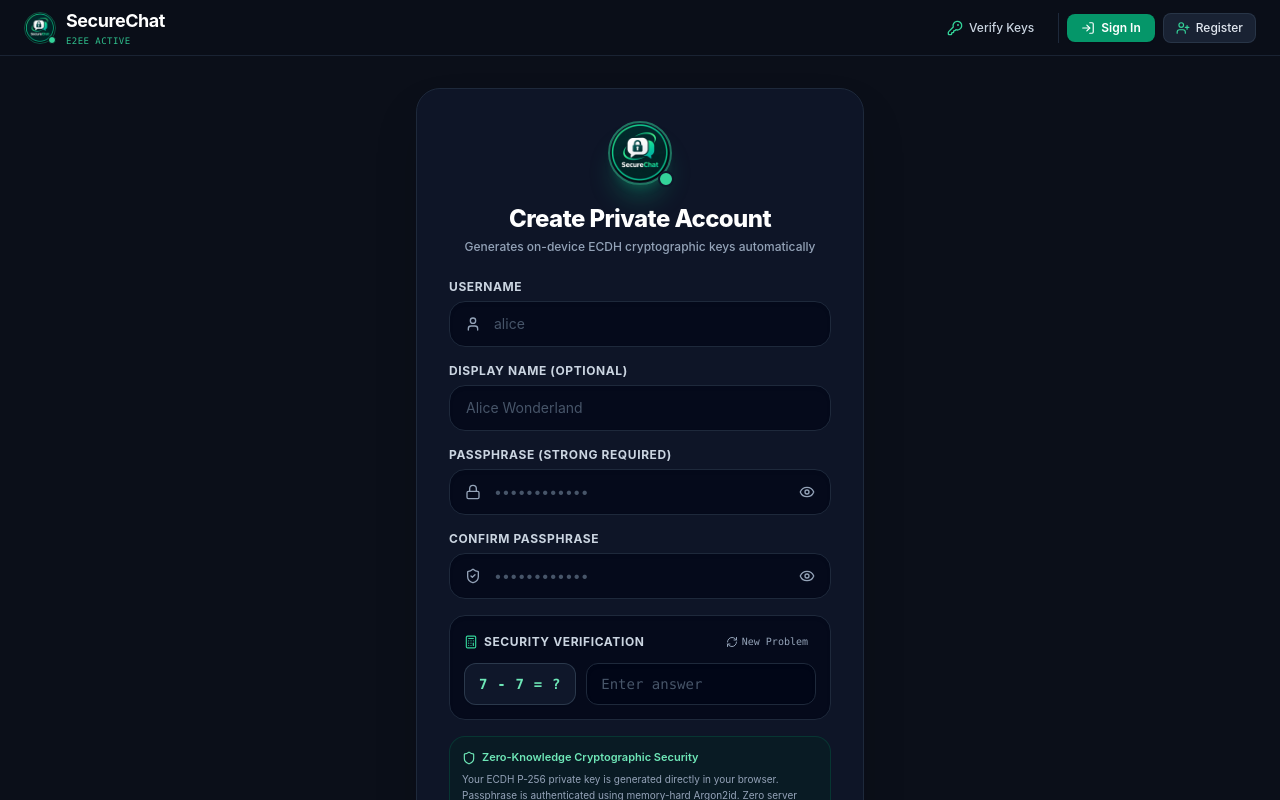
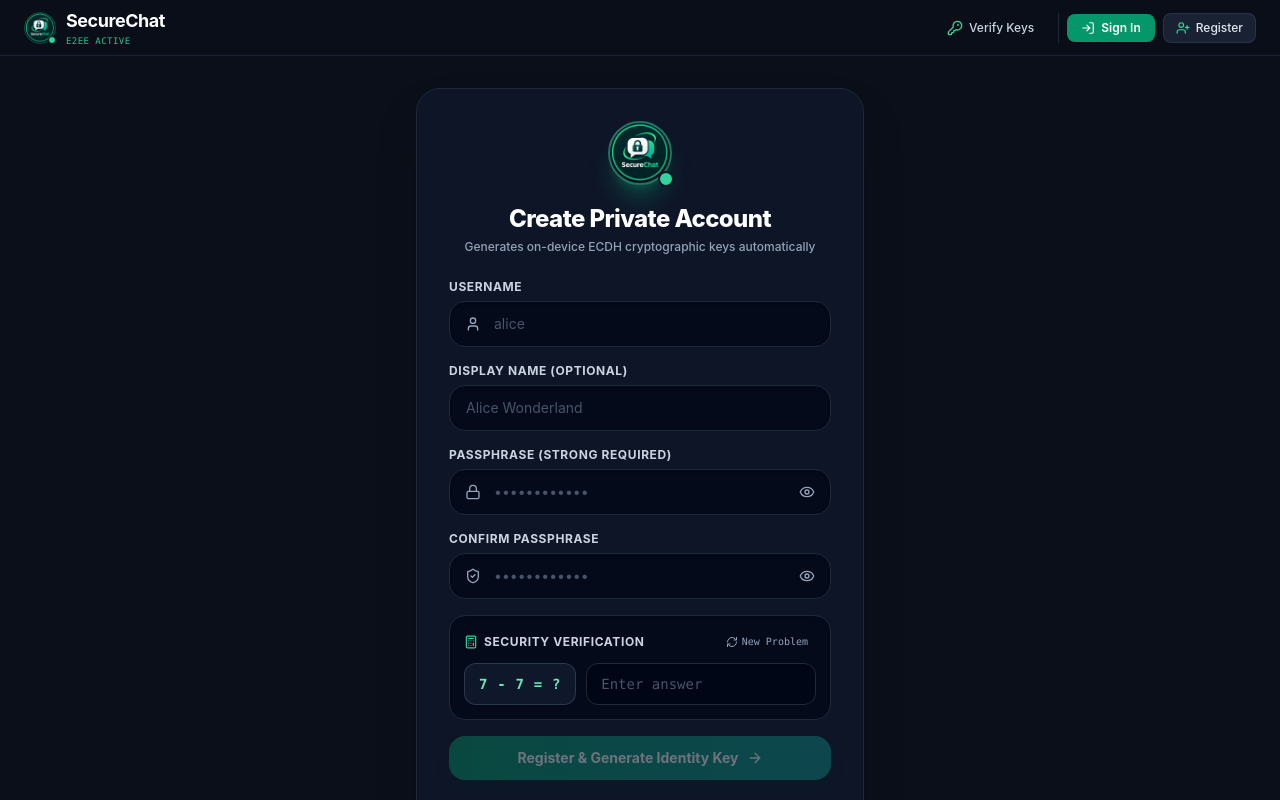
Before and after one commit to SPD-G107/SecureChat, a Next.js app in the folder frontend/: page /register in a window 1280 px wide. Built offline with nearby package versions, Linux system fonts and the light colour scheme.

Commit message:
style(register): remove zero-knowledge notice banner for a minimalist registration form

```diff
--- a/frontend/src/app/register/page.tsx
+++ b/frontend/src/app/register/page.tsx
@@ -514,17 +514,6 @@ export default function RegisterPage() {
             </div>
           </div>
 
-          {/* Zero-Knowledge Cryptographic Notice */}
-          <div className="p-3 rounded-2xl bg-emerald-950/30 border border-emerald-800/40 text-emerald-300/90 text-[11px] space-y-1 leading-relaxed">
-            <div className="flex items-center gap-1.5 font-semibold text-emerald-300">
-              <Shield className="w-3.5 h-3.5" />
-              <span>Zero-Knowledge Cryptographic Security</span>
-            </div>
-            <p className="text-slate-400 text-[10px]">
-              Your ECDH P-256 private key is generated directly in your browser. Passphrase is authenticated using memory-hard Argon2id. Zero server plaintext.
-            </p>
-          </div>
-
           {/* Submit Button */}
           <button
             type="submit"
```
